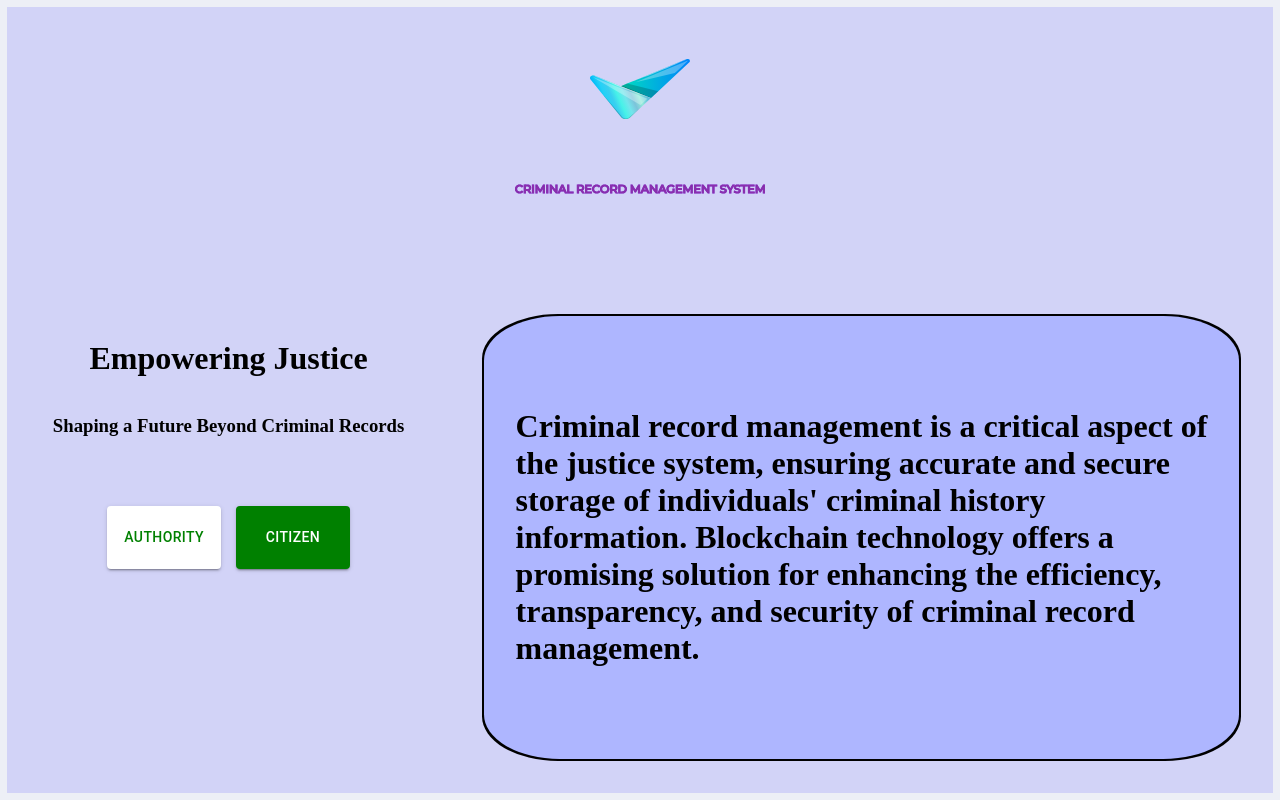
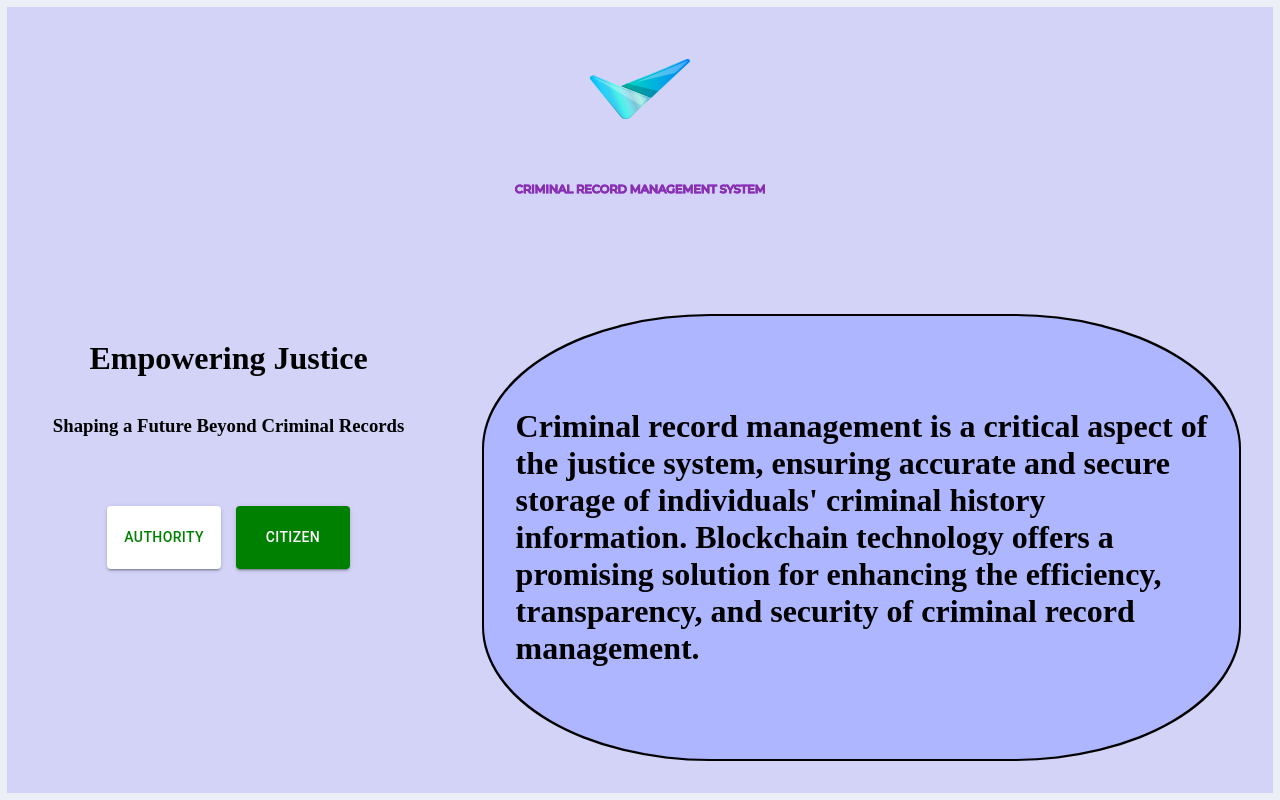
Before and after one commit to demelcjohn/criminal-record-management, a Next.js app: page / in a window 1280 px wide. Built offline with nearby package versions, Linux system fonts and the light colour scheme.

Commit message:
border radius updated

```diff
--- a/src/pages/index.tsx
+++ b/src/pages/index.tsx
@@ -112,7 +112,7 @@ export default function Home() {
                     bgcolor: "#000000",
                     color: "#000000",
                   }}
-                  borderRadius="10%"
+                  borderRadius="30%"
                 >
                   <Box
                     display={"flex"}
@@ -124,7 +124,7 @@ export default function Home() {
                       height: "100%",
                       bgcolor: "#AEB6FF",
                     }}
-                    borderRadius="10%"
+                    borderRadius="30%"
                   >
                     <h1>
                       Criminal record management is a critical aspect of the
```
